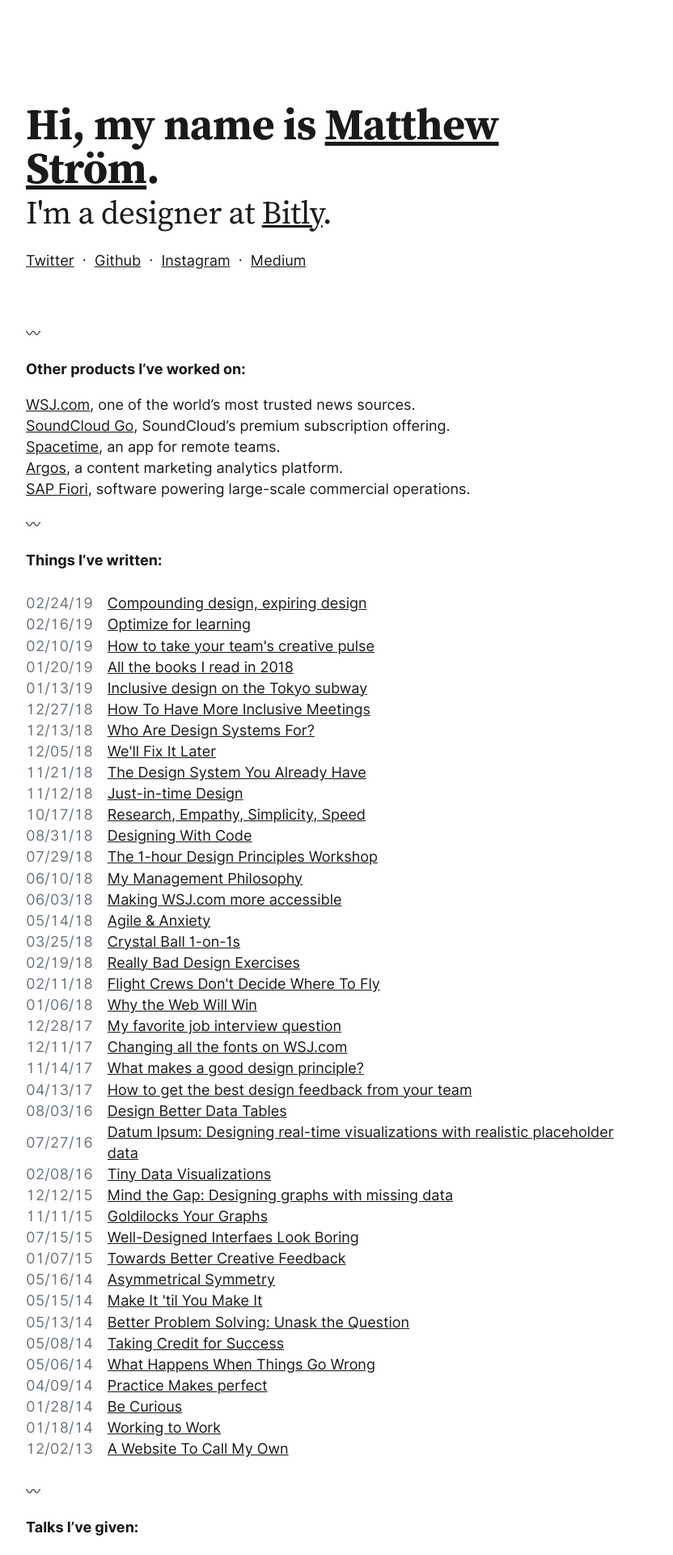
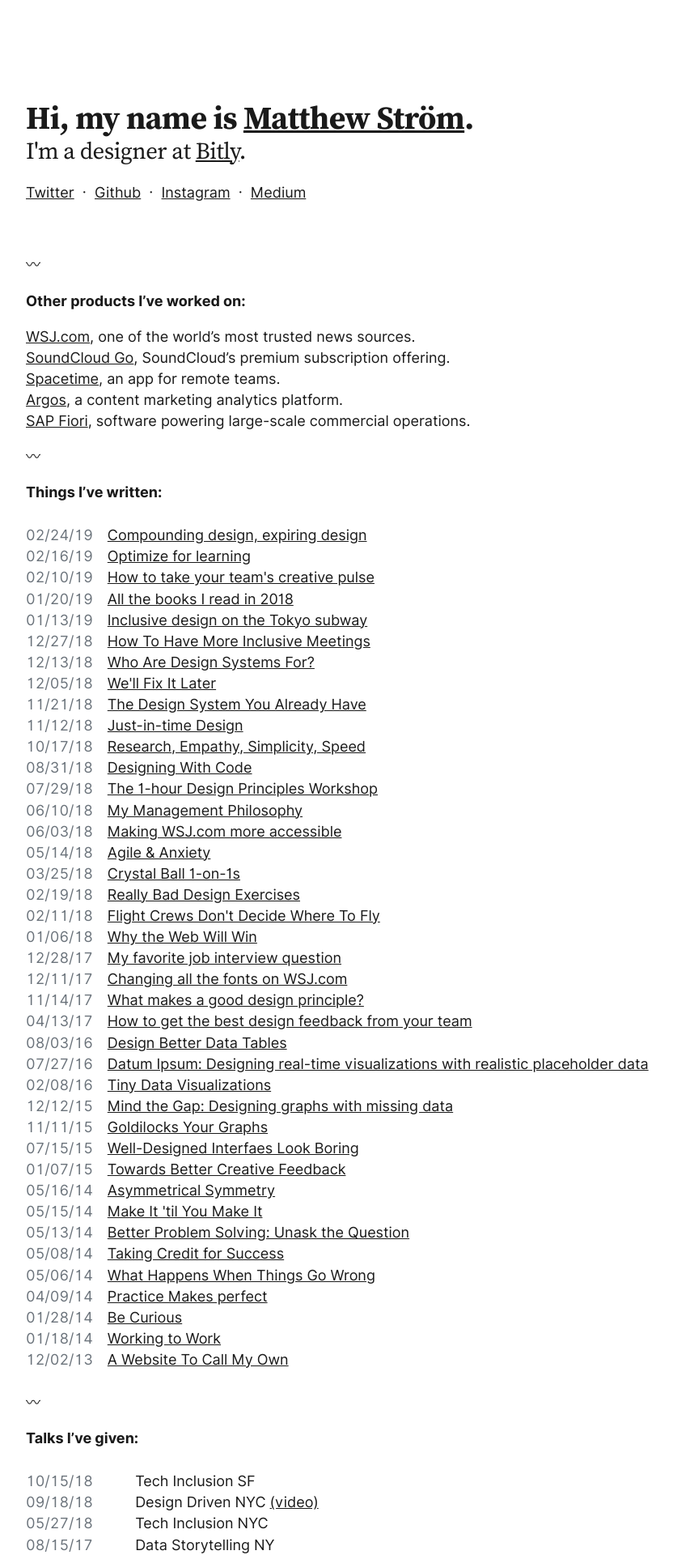
Before and after one commit to ilikescience/ilikescience.github.io, a Jekyll site: the page built from index.md, in a window 1280 px wide. Shown: the top 1920 px of the page at 81% size, without its empty margins (239-1071 px from the left). Built offline with Jekyll 4.4.1, drawn with Linux system fonts in a browser that asks for light colours; our own code applies the rules of GitHub Pages for plain Markdown files.

Commit message:
fix homepage issues

```diff
--- a/_sass/_tables.scss
+++ b/_sass/_tables.scss
@@ -181,3 +181,9 @@
         }
     }
 }
+
+.posts-table {
+    overflow: hidden;
+    white-space: nowrap;
+    text-overflow: ellipsis;
+}
--- a/index.md
+++ b/index.md
@@ -3,10 +3,10 @@
 ---
 
 <header class="l--mar-btm-m h-card">
-<h1 class="t--size-xxl t--family-serif t--leading-small t--tracking-tight t--weight-bold">
+<h1 class="t--size-xl t--family-serif t--leading-small t--tracking-tight t--weight-bold">
 Hi, my name is <a href="https://matthewstrom.com" class="u-url" rel="me">Matthew Ström</a>.
 </h1>
-<h2 class="t--size-xl t--tracking-tight t--family-serif">
+<h2 class="t--size-l t--tracking-tight t--family-serif">
 I'm a designer at <a href="https://bit.ly" target="_blank">Bitly</a>.</h2>
 
 <div class="l--mar-top-s">
@@ -35,7 +35,7 @@
 **Things I've written:**
 {% assign posts = site.posts | where: "categories", "writing" %}
 
-<table>
+<table class="posts-table">
     {% for post in posts %}
         {% if post.categories contains "translations" %}
         {% else if %}
```
